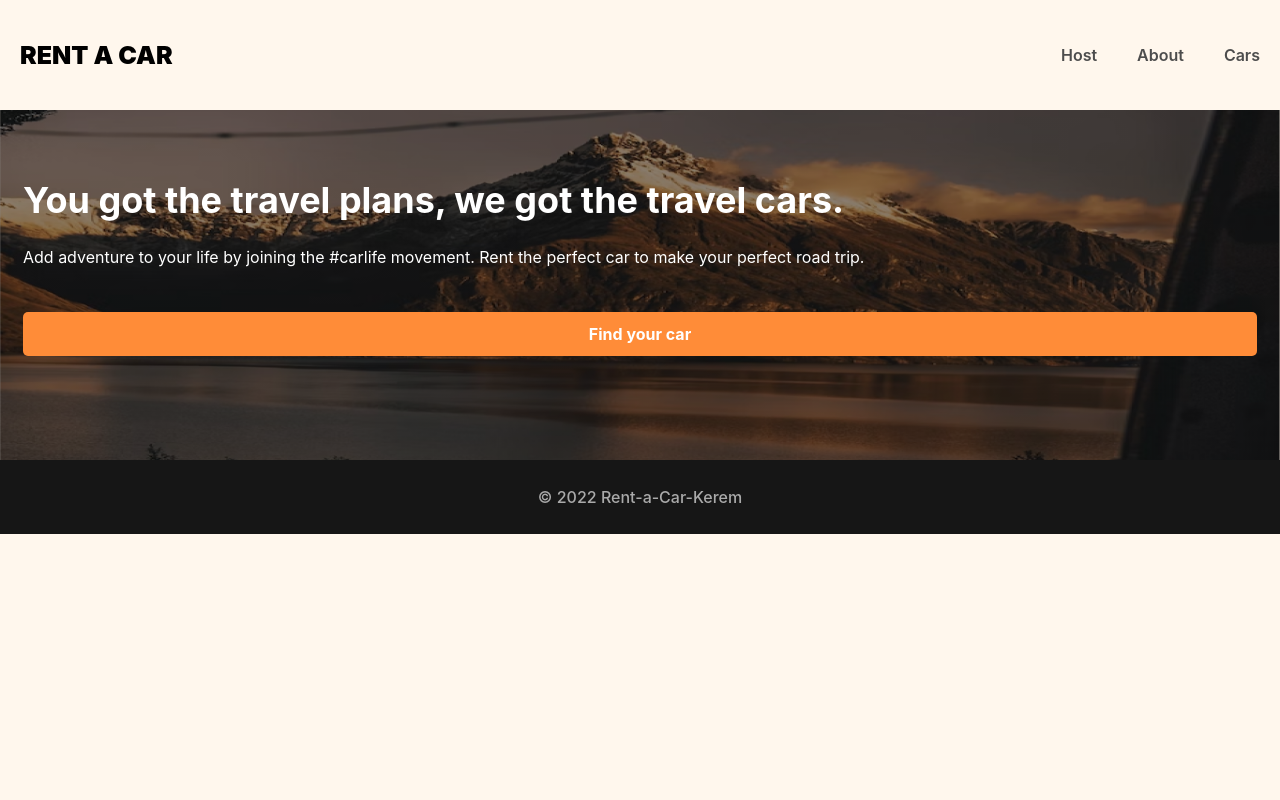
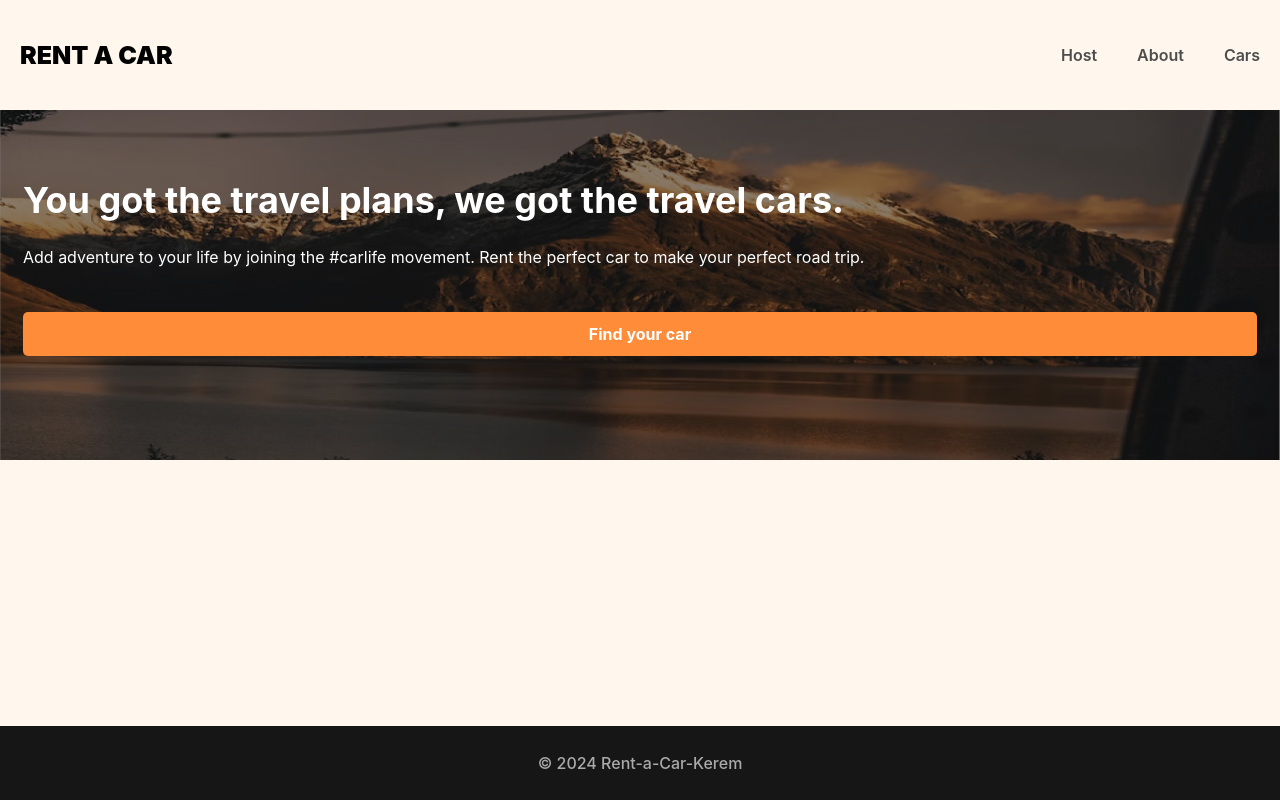
Before and after one commit to KeremAR/Rent-a-Car-App, a React (Vite) app: page / in a window 1280 px wide. Built offline with nearby package versions, Linux system fonts and the light colour scheme; what miragejs would draw is missing.

Commit message:
fixed bugs
fixed small bugs such as footer, error handling

```diff
--- a/src/components/Footer.jsx
+++ b/src/components/Footer.jsx
@@ -2,7 +2,7 @@ import React from "react"
 
 export default function Footer() {
     return (
-        <footer>&#169; 2022 Rent-a-Car-Kerem</footer>
+        <footer>&#169; 2024 Rent-a-Car-Kerem</footer>
 
     )
 }
--- a/src/components/Layout.jsx
+++ b/src/components/Layout.jsx
@@ -5,10 +5,12 @@ import Footer from "./Footer"
 
 export default function Layout() {
     return (
-        <>
-        <Header />
-        <Outlet />
-        <Footer />
-        </>
+        <div className="site-wrapper">
+            <Header />
+            <main>
+                <Outlet />
+            </main>
+            <Footer />
+        </div>
     )
 }
--- a/src/pages/CarDetail.jsx
+++ b/src/pages/CarDetail.jsx
@@ -15,7 +15,7 @@ export default function carDetail() {
     },[params.id])
 
     const search = location.state?.search || ""
-    const type = location.state?.type || ""
+    const type = location.state?.type || "all"
 
 
     return (
--- a/src/pages/Cars.jsx
+++ b/src/pages/Cars.jsx
@@ -3,7 +3,7 @@ import { Link, useSearchParams } from "react-router-dom"
 import { getCars } from "/src/api"
 
 
-export default function cars() {
+export default function Cars() {
     const[searchParams, setSearchParams] = useSearchParams()
     const[cars, setCars] = React.useState([])
     const[loading, setLoading] = React.useState(false)
@@ -11,7 +11,6 @@ export default function cars() {
 
 
     const typeFilter = searchParams.get("type")
-    console.log(searchParams.toString())
 
     React.useEffect(() => {
         async function loadCars() {
@@ -64,10 +63,10 @@ export default function cars() {
     }
 
     if(loading){
-        return <h1>Loading....</h1>
+        return <h1 aria-live = "polite">Loading....</h1>
     }
     if(error){
-        return <h1>there was an error: {error.message}</h1>
+        return <h1 aria-live = "polite">there was an error: {error.message}</h1>
     }
     return (
         <div className="car-list-container">
```
Also changed, not shown: src/server.js (+5 -5 lines).
